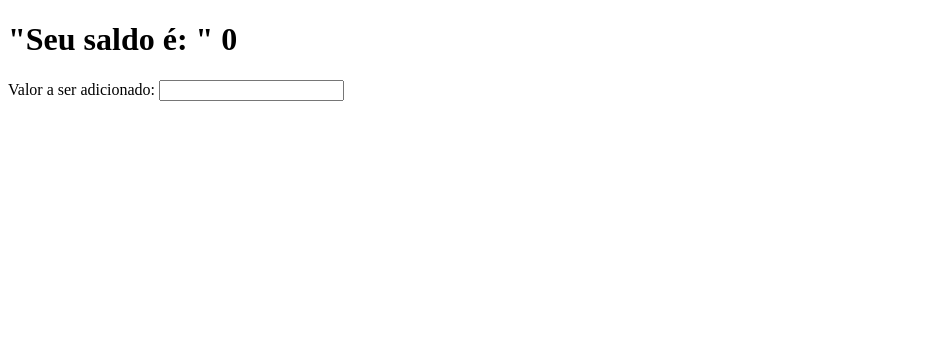
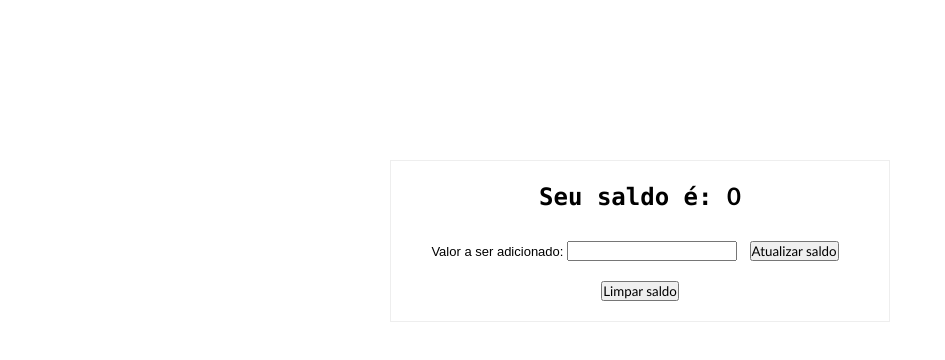
Before and after one commit to Confidence213/exc-type, a website: page index.html in a window 1280 px wide. Shown: the whole page, without its empty margins (0-945 px from the left). Drawn offline with Linux system fonts and the light colour scheme.

Commit message:
Complete the challenge 3

```diff
--- a/index.html
+++ b/index.html
@@ -11,10 +11,13 @@
 
 <body>
   <div class="container">
-    <h1>"Seu saldo é: " <span id="campo-saldo"></span></h1>
+    <h1>Seu saldo é: <span id="campo-saldo"></span></h1>
 
-    <label>Valor a ser adicionado: </label>
-    <input type="number">
+    <label>Valor a ser adicionado:</label>
+    <input type="number" id="soma">
+
+    <button id="atualizar-saldo">Atualizar saldo</button>
+    <button id="limpar-saldo">Limpar saldo</button>
 
   </div>
 
--- a/scripts/app3.js
+++ b/scripts/app3.js
@@ -27,18 +27,22 @@ let botaoAtualizar = document.getElementById('atualizar-saldo');
 let botaoLimpar = document.getElementById('limpar-saldo');
 let soma = document.getElementById('soma');
 let campoSaldo = document.getElementById('campo-saldo');
-campoSaldo.innerHTML = 0;
+let saldoTotal = 0;
+campoSaldo.innerHTML = saldoTotal.toString();
 function somarAoSaldo(soma) {
-    campoSaldo.innerHTML += soma;
+    saldoTotal += soma;
+    campoSaldo.innerHTML = saldoTotal.toString();
 }
 function limparSaldo() {
+    saldoTotal = 0;
     campoSaldo.innerHTML = '';
 }
 botaoAtualizar.addEventListener('click', function () {
-    somarAoSaldo(soma.value);
+    somarAoSaldo(Number(soma.value));
 });
 botaoLimpar.addEventListener('click', function () {
     limparSaldo();
+    soma.value = "";
 });
 /**
     <h4>Valor a ser adicionado: <input id="soma"> </h4>
--- a/style.css
+++ b/style.css
@@ -0,0 +1,33 @@
+* {
+  margin: 0;
+  padding: 0;
+  box-sizing: border-box;
+  font-family: 'Calibri', sans-serif;
+}
+
+body {
+  font: 12px 'Calibri', sans-serif;
+}
+
+.container {
+  width: 500px;
+  margin: 10rem auto;
+  text-align: center;
+  border: 1px solid #eee;
+  padding: 10px;
+}
+
+h1 {
+  font-family: 'Consolas', sans-serif;
+  margin-bottom: 10px;
+  padding: 10px;
+}
+
+label {
+  font: 13px 'Arial', sans-serif;
+}
+
+button {
+ display: inline-block;
+ margin: 10px;
+}
```
Also changed, not shown: ts/app3.ts (+13 -9 lines).
